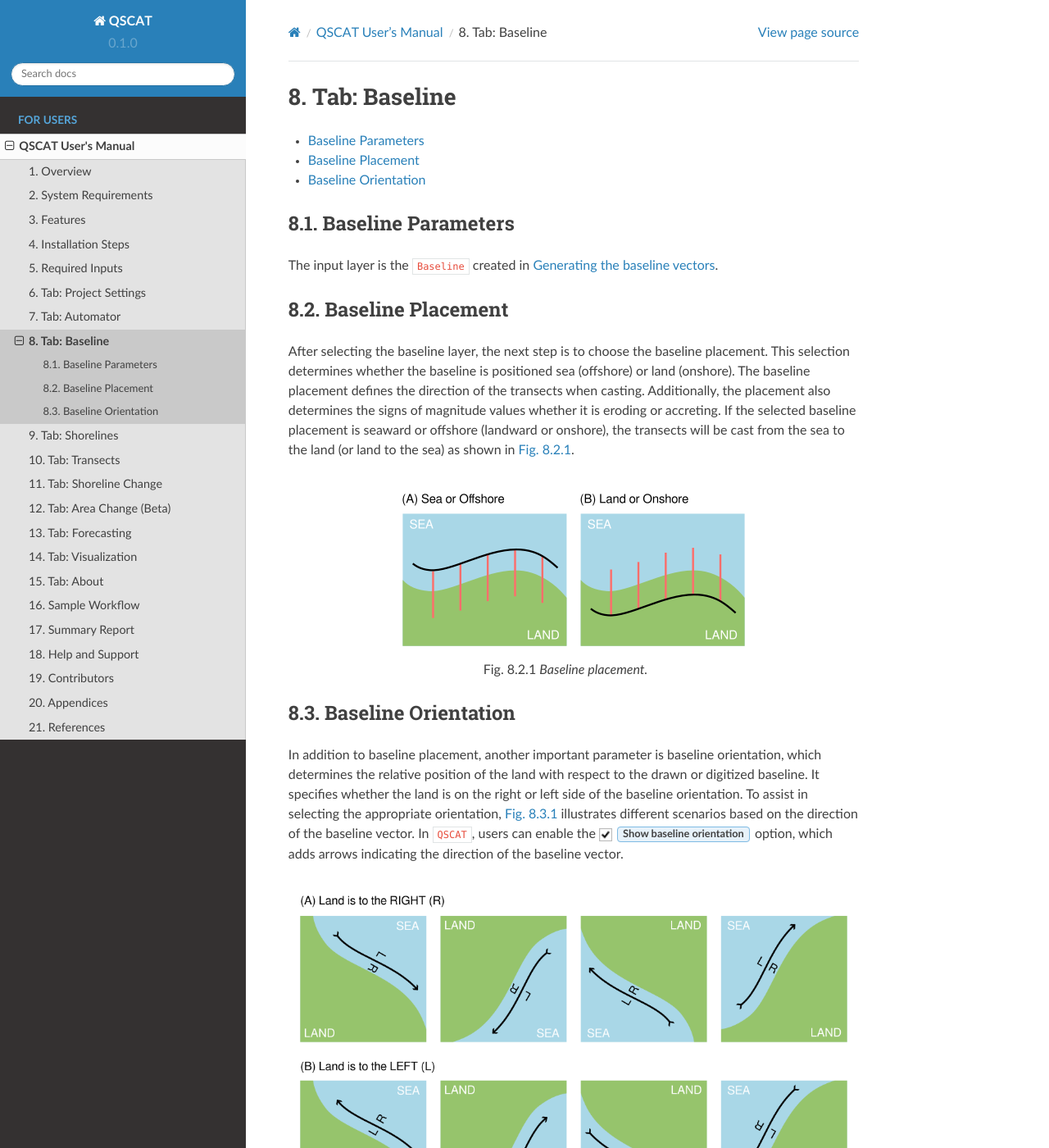
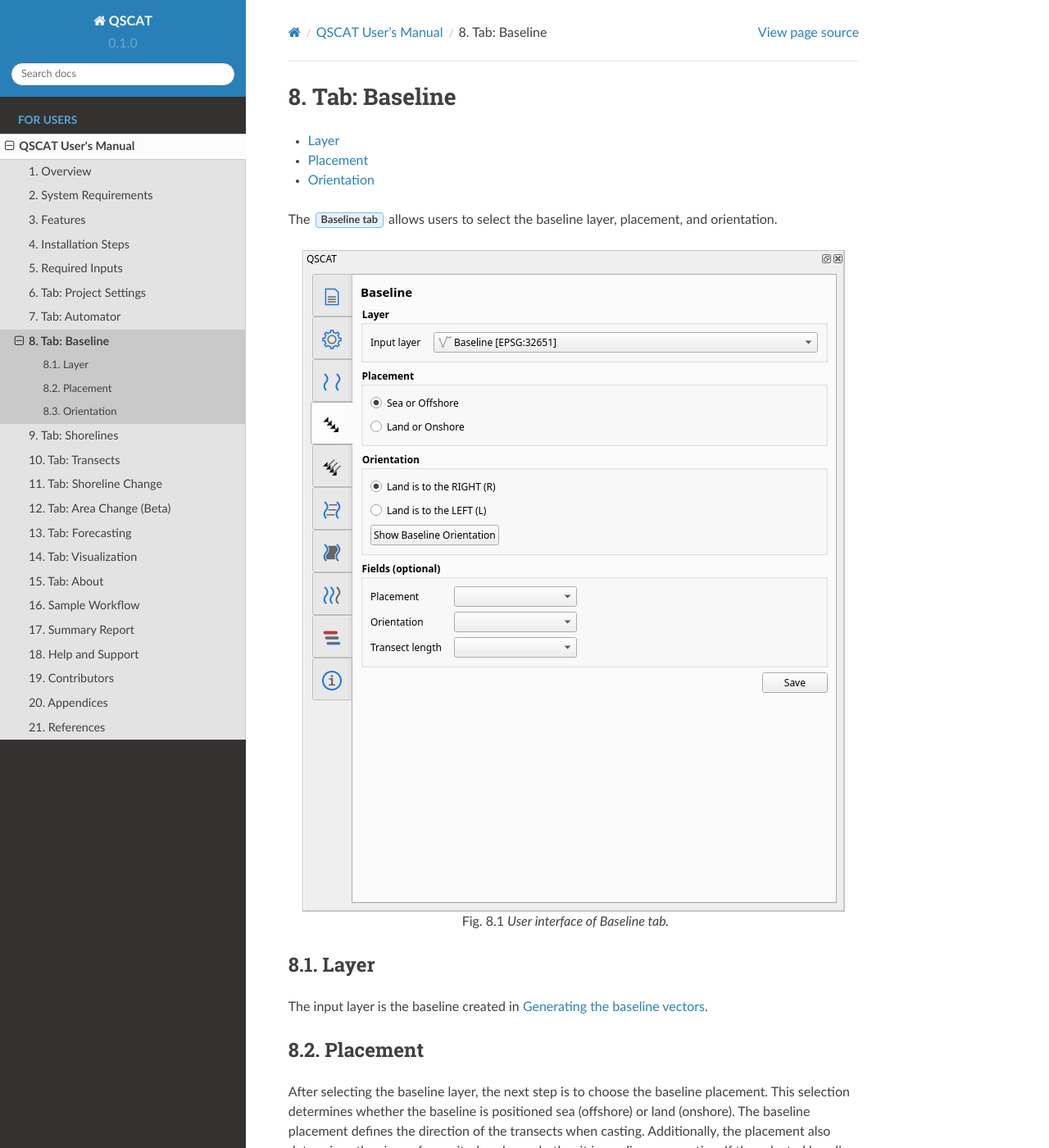
Before and after one commit to qscat/qscat, a Sphinx documentation site: the page built from docs/source/users_manual/tabs/baseline.rst, in a window 1280 px wide and 1400 px high. Shown: the whole window at 82% size. Built offline with Sphinx 7.4.7 and the Read the Docs theme 2.0.0, drawn with Linux system fonts in a browser that asks for light colours; some of the changed text lies outside the part shown.

Commit message:
refactor(docs): improve baseline tab section content

```diff
--- a/docs/source/users_manual/tabs/baseline.rst
+++ b/docs/source/users_manual/tabs/baseline.rst
@@ -10,17 +10,28 @@
       :local:
       :depth: 2
 
-.. _tab_baseline_parameters:
+The :guilabel:`Baseline tab` allows users to select the baseline layer, placement, and orientation.
 
-Baseline Parameters
-===================
+.. _figure_tab_baseline:
 
-The input layer is the ``Baseline`` created in :ref:`generating_the_baseline_vectors`.
+.. figure:: /img/baseline/baseline-tab.png
+   :align: center
+
+   User interface of Baseline tab.
+
+
+.. _tab_baseline_layer:
+
+Layer
+=====
+
+The input layer is the baseline created in :ref:`generating_the_baseline_vectors`.
 
 .. _tab_baseline_placement:
 
-Baseline Placement
-==================
+
+Placement
+=========
 
 After selecting the baseline layer, the next step is to choose the baseline placement. This selection determines whether the baseline is positioned sea (offshore) or land (onshore). The baseline placement defines the direction of the transects when casting. Additionally, the placement also determines the signs of magnitude values whether it is eroding or accreting. If the selected baseline placement is seaward or offshore (landward or onshore), the transects will be cast from the sea to the land (or land to the sea) as shown in :numref:`figure_baseline_placement`.
 
@@ -33,10 +44,11 @@
 
 .. _tab_baseline_orientation:
 
-Baseline Orientation
-====================
 
-In addition to baseline placement, another important parameter is baseline orientation, which determines the relative position of the land with respect to the drawn or digitized baseline. It specifies whether the land is on the right or left side of the baseline orientation. To assist in selecting the appropriate orientation, :numref:`figure_baseline_orientation` illustrates different scenarios based on the direction of the baseline vector. In ``QSCAT``, users can enable the |checkbox| :guilabel:`Show baseline orientation` option, which adds arrows indicating the direction of the baseline vector.
+Orientation
+===========
+
+In addition to baseline placement, another important parameter is baseline orientation, which determines the relative position of the land with respect to the drawn or digitized baseline. It specifies whether the land is on the right or left side of the baseline orientation. To assist in selecting the appropriate orientation, :numref:`figure_baseline_orientation` illustrates different scenarios based on the direction of the baseline vector. In QSCAT, users can enable the :guilabel:`Show baseline orientation` option, which adds arrows indicating the direction of the baseline vector.
 
 .. _figure_baseline_orientation:
 
```
Also changed, not shown: docs/source/img/baseline/baseline-tab-fields.png (added), docs/source/img/baseline/baseline-tab-orientation.png (added), docs/source/img/baseline/baseline-tab-placement.png (added), docs/source/img/baseline/baseline-tab.png (added).
